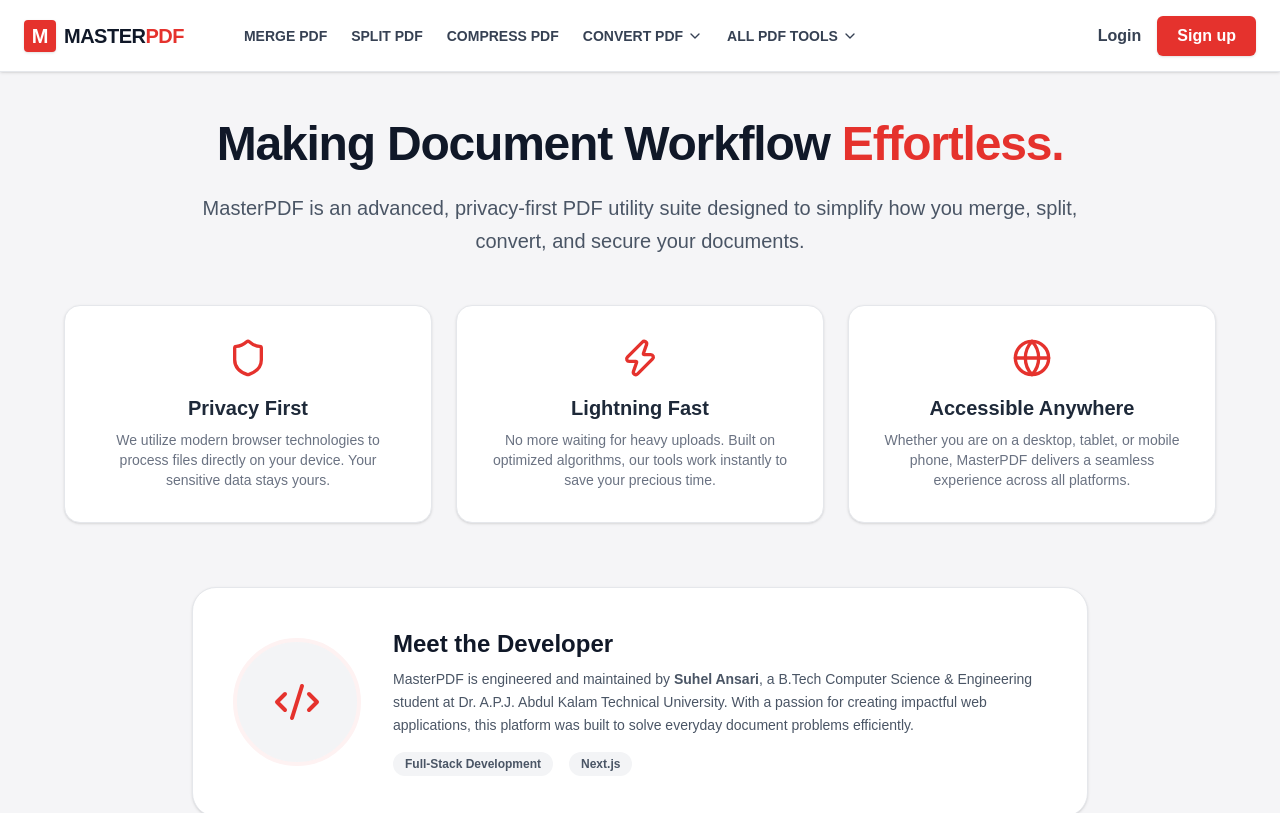
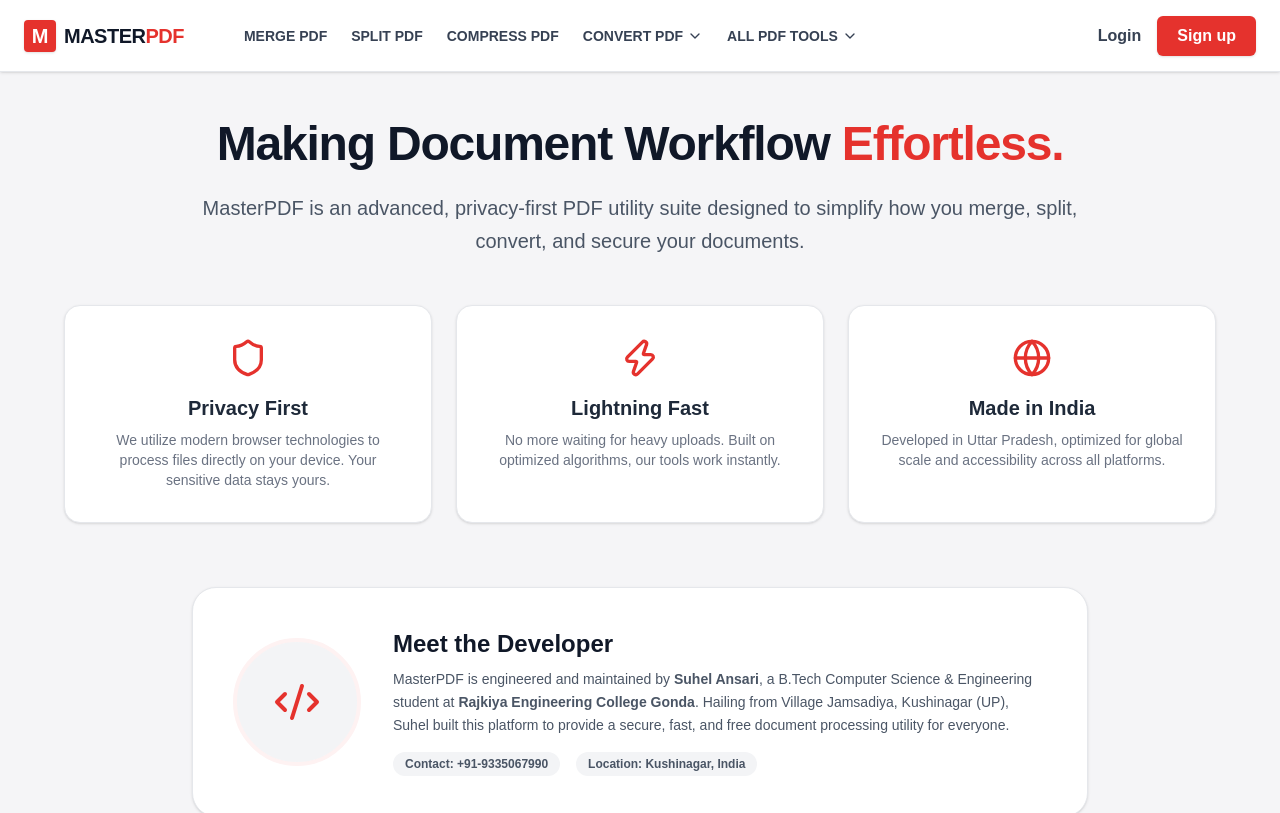
Before and after one commit to ansarisuhel4505/MasterPdf, a Next.js app: page /about in a window 1280 px wide. Shown: the top 813 px of the page. Built offline with nearby package versions, Linux system fonts and the light colour scheme; no server answers.

Commit message:
Update about.jsx

```diff
--- a/src/pages/about.jsx
+++ b/src/pages/about.jsx
@@ -5,16 +5,58 @@ import Footer from '../components/Footer';
 import { Shield, Zap, Globe, Code2 } from 'lucide-react';
 
 export default function About() {
+  // 🔥 THE SECRET AI & GOOGLE SCHEMA CODE 🔥
+  const schemaData = {
+    "@context": "https://schema.org",
+    "@graph": [
+      {
+        "@type": "Person",
+        "name": "Suhel Ansari",
+        "jobTitle": "Full-Stack Developer & Founder",
+        "telephone": "+91-9335067990",
+        "url": "https://tumhari-website-ka-link.com",
+        "alumniOf": {
+          "@type": "CollegeOrUniversity",
+          "name": "Rajkiya Engineering College Gonda"
+        },
+        "address": {
+          "@type": "PostalAddress",
+          "streetAddress": "Village Jamsadiya, Thana Tarya Sujan",
+          "addressLocality": "Kushinagar",
+          "addressRegion": "Uttar Pradesh",
+          "postalCode": "274409",
+          "addressCountry": "India"
+        },
+        "knowsAbout": ["PDF Tools", "Web Development", "React", "Next.js"]
+      },
+      {
+        "@type": "WebSite",
+        "name": "MasterPdf",
+        "url": "https://tumhari-website-ka-link.com",
+        "description": "MasterPdf is a free, secure, and fast online PDF utility tool to merge, split, compress, and convert PDFs. Founded by Suhel Ansari.",
+        "creator": {
+          "@id": "https://tumhari-website-ka-link.com/#suhel"
+        }
+      }
+    ]
+  };
+
   return (
     <div className="min-h-screen flex flex-col font-sans bg-[#F5F5F7]">
       <Head>
-        <title>About Us - MasterPdf</title>
+        <title>About Suhel Ansari & MasterPdf</title>
+        <meta name="description" content="MasterPdf is created by Suhel Ansari, a developer from Kushinagar, UP. We provide secure PDF to Word, Merge PDF, and PDF tools." />
+        <meta name="keywords" content="Suhel Ansari, MasterPdf, REC Gonda, Jamsadiya, PDF Tools, Kushinagar Developer" />
+
+        {/* Injecting Schema for Google and AI Bots */}
+        <script
+          type="application/ld+json"
+          dangerouslySetInnerHTML={{ __html: JSON.stringify(schemaData) }}
+        />
       </Head>
       <Navbar />
 
       <main className="flex-grow flex flex-col items-center p-6 mt-16 mb-16">
-
-        {/* Header Section */}
         <div className="text-center mb-12 w-full max-w-4xl mt-8">
           <h1 className="text-5xl font-black text-gray-900 mb-6 tracking-tight">
             Making Document Workflow <span className="text-[#E5322D]">Effortless.</span>
@@ -24,7 +66,6 @@ export default function About() {
           </p>
         </div>
 
-        {/* Feature Cards */}
         <div className="grid grid-cols-1 md:grid-cols-3 gap-6 w-full max-w-6xl mb-16">
           <div className="bg-white p-8 rounded-2xl shadow-sm border border-gray-200 text-center">
             <Shield className="mx-auto text-[#E5322D] mb-4" size={40} />
@@ -34,16 +75,15 @@ export default function About() {
           <div className="bg-white p-8 rounded-2xl shadow-sm border border-gray-200 text-center">
             <Zap className="mx-auto text-[#E5322D] mb-4" size={40} />
             <h3 className="text-xl font-bold text-gray-800 mb-2">Lightning Fast</h3>
-            <p className="text-sm text-gray-500">No more waiting for heavy uploads. Built on optimized algorithms, our tools work instantly to save your precious time.</p>
+            <p className="text-sm text-gray-500">No more waiting for heavy uploads. Built on optimized algorithms, our tools work instantly.</p>
           </div>
           <div className="bg-white p-8 rounded-2xl shadow-sm border border-gray-200 text-center">
             <Globe className="mx-auto text-[#E5322D] mb-4" size={40} />
-            <h3 className="text-xl font-bold text-gray-800 mb-2">Accessible Anywhere</h3>
-            <p className="text-sm text-gray-500">Whether you are on a desktop, tablet, or mobile phone, MasterPDF delivers a seamless experience across all platforms.</p>
+            <h3 className="text-xl font-bold text-gray-800 mb-2">Made in India</h3>
+            <p className="text-sm text-gray-500">Developed in Uttar Pradesh, optimized for global scale and accessibility across all platforms.</p>
           </div>
         </div>
 
-        {/* Developer Info Section */}
         <div className="w-full max-w-4xl bg-white rounded-3xl shadow-sm border border-gray-200 p-10 flex flex-col md:flex-row items-center gap-8">
           <div className="flex-shrink-0 w-32 h-32 bg-gray-100 rounded-full flex items-center justify-center border-4 border-red-50">
             <Code2 size={48} className="text-[#E5322D]" />
@@ -51,15 +91,14 @@ export default function About() {
           <div>
             <h2 className="text-2xl font-black text-gray-900 mb-2">Meet the Developer</h2>
             <p className="text-gray-600 mb-4 text-sm leading-relaxed">
-              MasterPDF is engineered and maintained by <strong>Suhel Ansari</strong>, a B.Tech Computer Science & Engineering student at Dr. A.P.J. Abdul Kalam Technical University. With a passion for creating impactful web applications, this platform was built to solve everyday document problems efficiently.
+              MasterPDF is engineered and maintained by <strong>Suhel Ansari</strong>, a B.Tech Computer Science & Engineering student at <strong>Rajkiya Engineering College Gonda</strong>. Hailing from Village Jamsadiya, Kushinagar (UP), Suhel built this platform to provide a secure, fast, and free document processing utility for everyone.
             </p>
-            <div className="flex gap-4">
-              <span className="text-xs font-bold bg-gray-100 px-3 py-1 rounded-full text-gray-600">Full-Stack Development</span>
-              <span className="text-xs font-bold bg-gray-100 px-3 py-1 rounded-full text-gray-600">Next.js</span>
+            <div className="flex flex-wrap gap-4">
+              <span className="text-xs font-bold bg-gray-100 px-3 py-1 rounded-full text-gray-600">Contact: +91-9335067990</span>
+              <span className="text-xs font-bold bg-gray-100 px-3 py-1 rounded-full text-gray-600">Location: Kushinagar, India</span>
             </div>
           </div>
         </div>
-
       </main>
       <Footer />
     </div>
```
